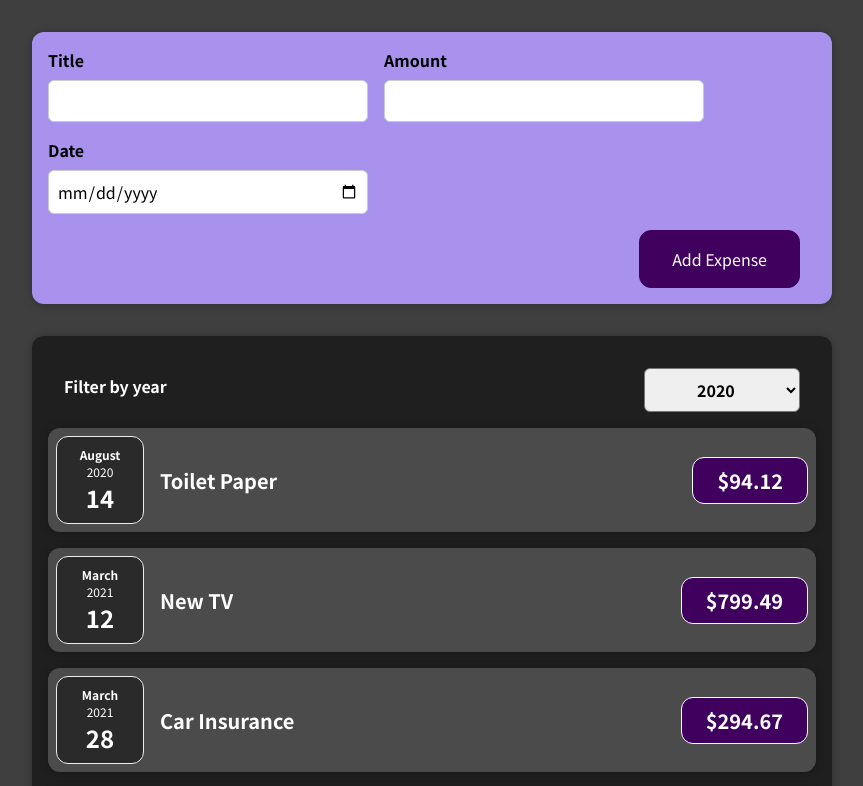
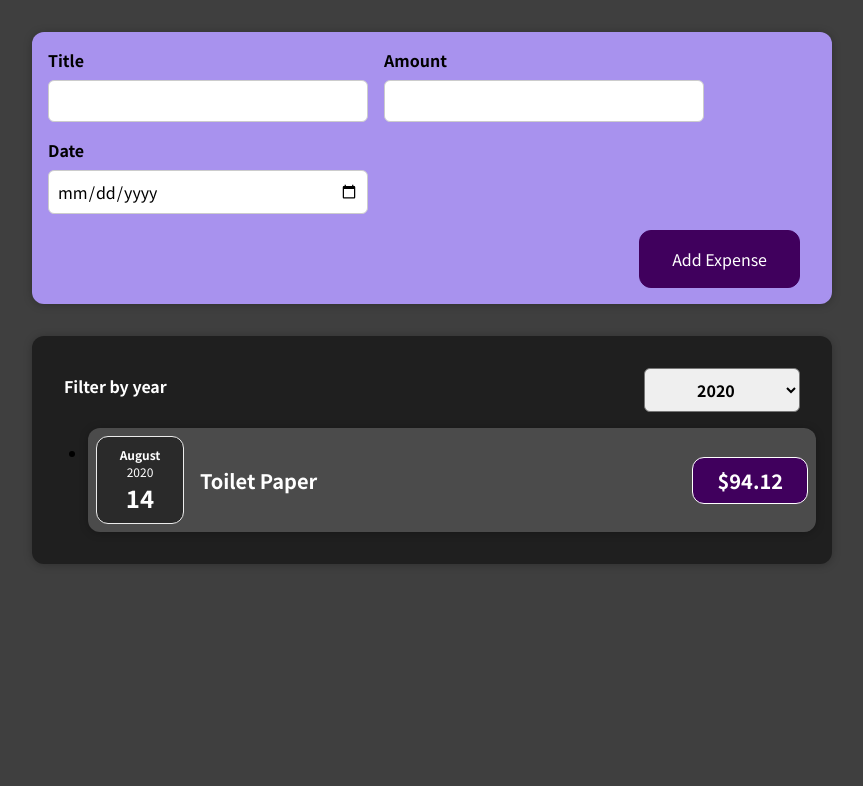
Before and after one commit to phanmn1/ArcadeMind-React, a React (Create React App) app: page / in a window 1280 px wide. Shown: the top 786 px of the page, without its empty margins (208-1071 px from the left). Built offline with nearby package versions, Linux system fonts and the light colour scheme.

Commit message:
Conditional jsx pre assignment

```diff
--- a/src/components/Expenses/ExpenseItem.jsx
+++ b/src/components/Expenses/ExpenseItem.jsx
@@ -4,6 +4,7 @@ import Card from '../UI/Card'
 
 function ExpenseItem(props) {
     return (
+        <li>
             <Card className="expense-item">
                 <ExpenseDate date={props.date}/>
                 <div className="expense-item__description">
@@ -11,6 +12,7 @@ function ExpenseItem(props) {
                     <div className="expense-item__price">${props.amount}</div>
                 </div>
             </Card>
+        </li>
     )
 }
 
--- a/src/components/Expenses/Expenses.jsx
+++ b/src/components/Expenses/Expenses.jsx
@@ -1,14 +1,21 @@
-import ExpenseItem from './ExpenseItem'
 import ExpensesFilter from './ExpensesFilter'
+import ExpensesList from './ExpensesList'
 import Card from '../UI/Card'
 import './Expenses.css'
 import { useState } from 'react'
 
 function Expenses(props) {
 
+    const [filteredYear, setFilteredYear] = useState('2020')
+
+    // Filter expenses by year
+    const filteredExpenses = props.items
+        .filter(expense => {
+                return expense.date.getFullYear().toString() === filteredYear
+        })
 
 
-    const [filteredYear, setFilteredYear] = useState('2020')
+
 
     const filterChangeHandler = selectedYear => {
         setFilteredYear(selectedYear)
@@ -18,13 +25,7 @@ function Expenses(props) {
         <div>
             <Card className="expenses">
                 <ExpensesFilter selected={filteredYear} onChangeFilter={filterChangeHandler}/>
-                {props.items.map(expense => {
-                    return <ExpenseItem
-                        key={expense.id}
-                        title={expense.title}
-                        amount={expense.amount}
-                        date={expense.date}/>
-                })}
+                <ExpensesList items={filteredExpenses}/>
             </Card>
         </div>
     )
--- /dev/null
+++ b/src/components/Expenses/ExpensesList.jsx
@@ -0,0 +1,18 @@
+import ExpenseItem from './ExpenseItem'
+import './ExpensesList.css'
+
+function ExpensesList(props) {
+
+    if(props.items.length === 0)
+        return <h2 className="expenses-list_fallback">Found no expenses.</h2>
+
+    return <ul className="expenses-list">
+        {props.items.map(expense => (<ExpenseItem
+            key={expense.id}
+            title={expense.title}
+            amount={expense.amount}
+            date={expense.date}/>))}
+    </ul>
+}
+
+export default ExpensesList
```
Also changed, not shown: src/components/Expenses/ExpensesList.css (added), 1 other file (tests, documents, lock files or other folders). Lines whose indentation alone changed are shown as unchanged.
